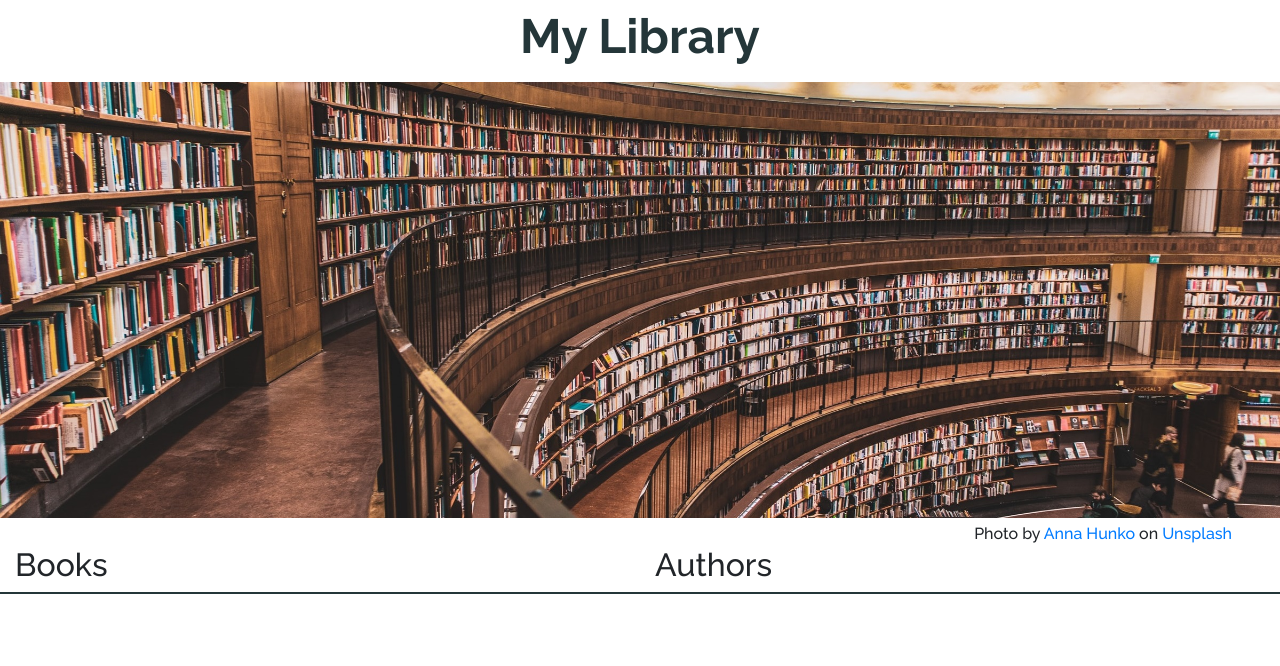
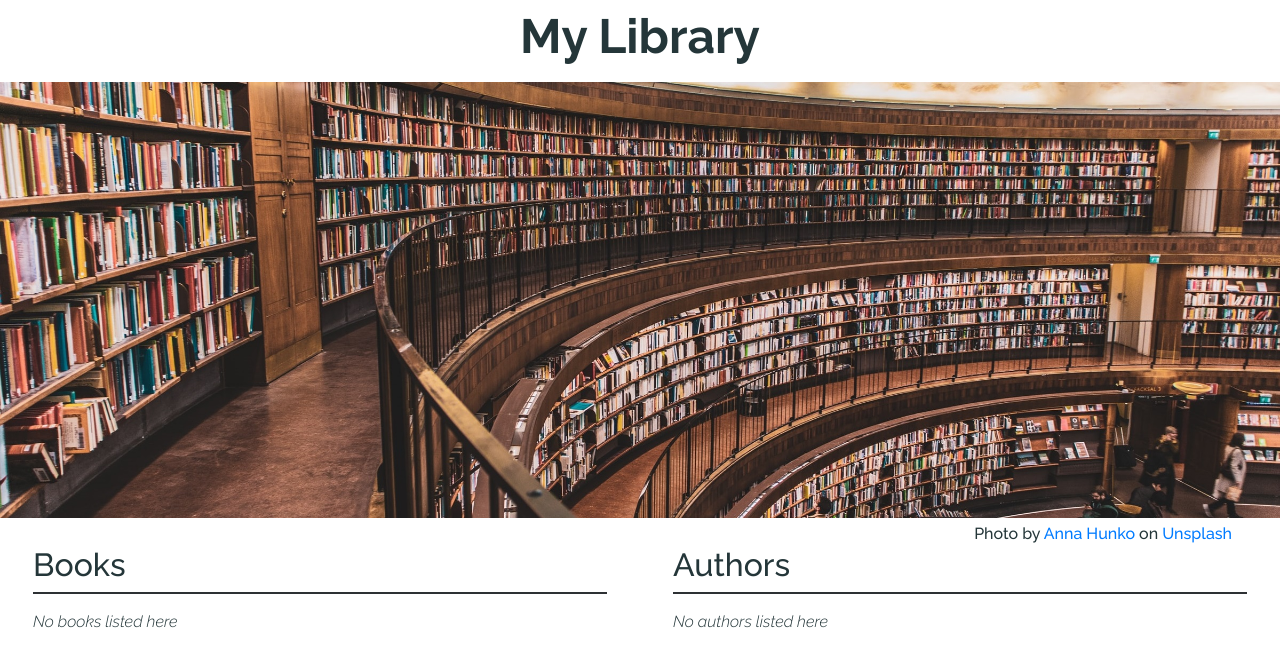
Before and after one commit to sriyabro/My-Library-App, a React (Create React App) app: page / in a window 1280 px wide. Shown: the top 666 px of the page. Built offline with nearby package versions, Linux system fonts and the light colour scheme.

Commit message:
header - no items label - added

```diff
--- a/package.json
+++ b/package.json
@@ -14,6 +14,7 @@
     "react": "^17.0.2",
     "react-bootstrap": "^1.6.0",
     "react-dom": "^17.0.2",
+    "react-feather": "^2.0.9",
     "react-scripts": "4.0.3",
     "typescript": "^4.3.2",
     "web-vitals": "^1.1.2"
--- a/public/index.html
+++ b/public/index.html
@@ -27,7 +27,7 @@
     -->
     <!-- Raleway web font  -->
     <link rel="preconnect" href="https://fonts.gstatic.com">
-    <link href="https://fonts.googleapis.com/css2?family=Raleway:ital,wght@0,300;0,400;0,500;0,600;0,700;1,300&display=swap"
+    <link href="https://fonts.googleapis.com/css2?family=Raleway:ital,wght@0,400;0,500;0,600;0,700;1,300&display=swap"
           rel="stylesheet">
 
 
--- a/src/ClientApp.tsx
+++ b/src/ClientApp.tsx
@@ -1,8 +1,7 @@
 import React from 'react';
-import {Col, Container, Row } from "react-bootstrap";
+import {Col, Container, Row} from "react-bootstrap";
 import Welcome from "./components/Welcome";
-import Authors from "./components/Authors";
-import Books from "./components/Books";
+import LibraryBody from "./components/LibraryBody";
 
 const ClientApp: React.FC = () => {
     return (
@@ -11,11 +10,8 @@ const ClientApp: React.FC = () => {
                 <Col xs={12} >
                     <Welcome />
                 </Col>
-                <Col xs={12} md={6}>
-                    <Books />
-                </Col>
-                <Col xs={12} md={6}>
-                    <Authors />
+                <Col xs={12}>
+                    <LibraryBody />
                 </Col>
             </Row>
         </Container>
--- a/src/assets/styles/main.scss
+++ b/src/assets/styles/main.scss
@@ -1,11 +1,12 @@
 @import '~bootstrap/scss/bootstrap';
+@import 'partials/variables';
 
 * {
   padding: 0;
   margin: 0;
   font-family: 'Raleway', sans-serif;
+  color: $font-color;
 }
 
-@import 'partials/variables';
 @import 'partials/welcome';
 @import 'partials/header';
--- a/src/assets/styles/partials/_header.scss
+++ b/src/assets/styles/partials/_header.scss
@@ -1,4 +1,4 @@
 
 .header {
-  border-bottom: 2px solid $font-color;
+  border-bottom: 2px solid #2D3134;
 }
--- a/src/assets/styles/partials/_welcome.scss
+++ b/src/assets/styles/partials/_welcome.scss
@@ -4,7 +4,6 @@
   h1 {
     font-weight: 700;
     font-size: 3em;
-    color: $font-color;
   }
 
   img {
--- a/src/components/Authors.tsx
+++ b/src/components/Authors.tsx
@@ -1,11 +1,13 @@
 import React from "react";
-import {Col, Row} from "react-bootstrap";
+import {Row} from "react-bootstrap";
 import Header from "./Header";
+import NoItemsLabel from "./NoItemsLabel";
 
 const Authors: React.FC = () => {
     return (
-        <Row>
+        <Row className="authors">
             <Header header="Authors" />
+            <NoItemsLabel message={"No authors listed here"} />
         </Row>
     );
 }
--- a/src/components/Books.tsx
+++ b/src/components/Books.tsx
@@ -1,11 +1,13 @@
 import React from "react";
-import {Col, Row} from "react-bootstrap";
+import {Row} from "react-bootstrap";
 import Header from "./Header";
+import NoItemsLabel from "./NoItemsLabel";
 
 const Books: React.FC = () => {
     return (
-        <Row>
+        <Row className="books">
             <Header header="Books" />
+            <NoItemsLabel message={"No books listed here"} />
         </Row>
     );
 }
--- a/src/components/Header.tsx
+++ b/src/components/Header.tsx
@@ -7,7 +7,7 @@ type HeaderProps = {
 
 const Header: React.FC<HeaderProps> = (props) => {
     return (
-            <Col xs={12} className="header">
+            <Col xs={12} className="header px-0">
                 <h2>{props.header}</h2>
             </Col>
     );
--- /dev/null
+++ b/src/components/LibraryBody.tsx
@@ -0,0 +1,19 @@
+import React from 'react';
+import {Col,Row} from "react-bootstrap";
+import Authors from "./Authors";
+import Books from "./Books";
+
+const LibraryBody: React.FC = () => {
+    return (
+        <Row>
+            <Col xs={12} md={6} className="px-5">
+                <Books />
+            </Col>
+            <Col xs={12} md={6} className="px-5">
+                <Authors />
+            </Col>
+        </Row>
+    );
+}
+
+export default LibraryBody;
--- /dev/null
+++ b/src/components/NoItemsLabel.tsx
@@ -0,0 +1,16 @@
+import React from "react";
+import {Col} from 'react-bootstrap';
+
+type LabelProps = {
+    message: string
+}
+
+const NoItemsLabel: React.FC<LabelProps> = (props) => {
+    return (
+            <Col className="mt-3 pl-0 font-italic">
+                <label>{props.message}</label>
+            </Col>
+    );
+}
+
+export default NoItemsLabel;
--- a/src/components/Welcome.tsx
+++ b/src/components/Welcome.tsx
@@ -14,10 +14,10 @@ const Welcome: React.FC = () => {
                 </Col>
                 <Col xs={12} className='credits text-right pr-5 pt-1'>
                     Photo by <a href="https://unsplash.com/@annahunko?utm_source=unsplash&utm_medium=referral&utm_
-                    content=creditCopyText">
+                    content=creditCopyText" rel="noreferrer" target="_blank">
                     Anna Hunko </a>
                     on <a href="https://unsplash.com/?utm_source=unsplash&utm_medium=referral&utm_
-                    content=creditCopyText">
+                    content=creditCopyText" rel="noreferrer" target="_blank">
                     Unsplash </a>
                 </Col>
             </Row>
```
Also changed, not shown: 1 other file (tests, documents, lock files or other folders).
